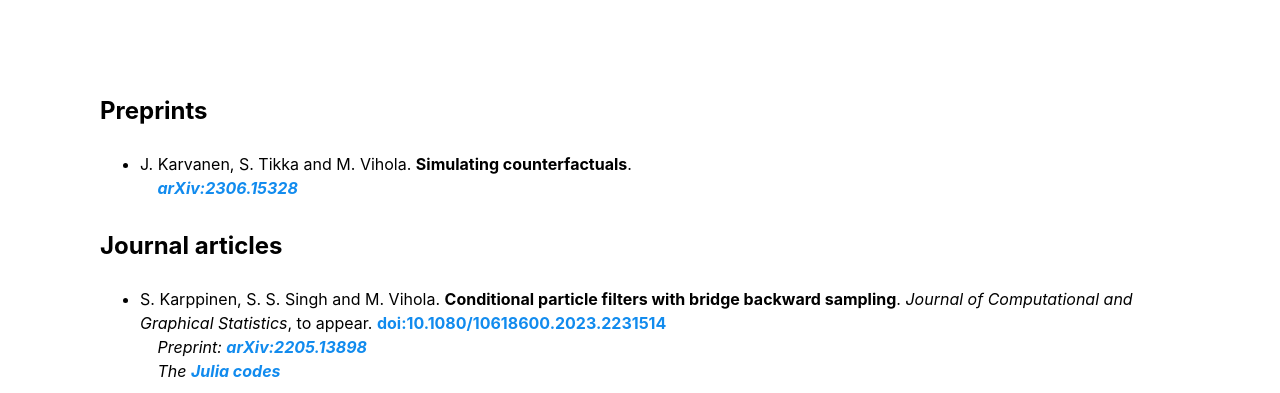
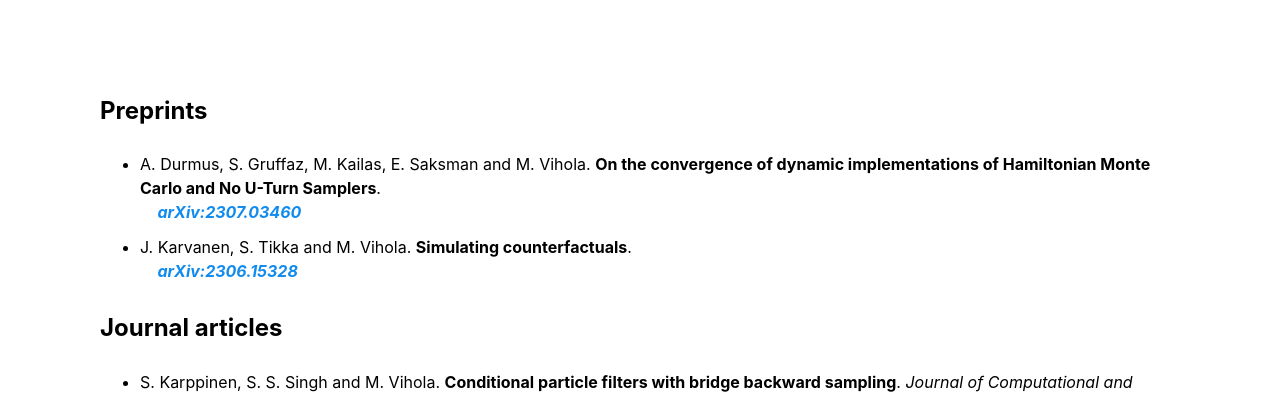
Before and after one commit to mvihola/mvihola.github.io, a plain HTML site: page publications.html in a window 1280 px wide. Shown: the part 305-698 px from the top of the page. Drawn offline with Linux system fonts and the light colour scheme.

Commit message:
New paper.

```diff
--- a/publications.html
+++ b/publications.html
@@ -35,6 +35,13 @@
 <article id="preprint">
 <h2>Preprints</h2>
 <ul class="publications start">
+    <li>A. Durmus, S. Gruffaz, M. Kailas, E. Saksman and M. Vihola.
+        <strong>On the convergence of dynamic implementations of Hamiltonian Monte Carlo
+            and No U-Turn Samplers</strong>.
+        <div class="preprint">
+            <a href="https://arxiv.org/abs/2307.03460">arXiv:2307.03460</a>
+        </div>
+    </li>
     <li>J. Karvanen, S. Tikka and M. Vihola.
         <strong>Simulating counterfactuals</strong>.
         <div class="preprint">
```
